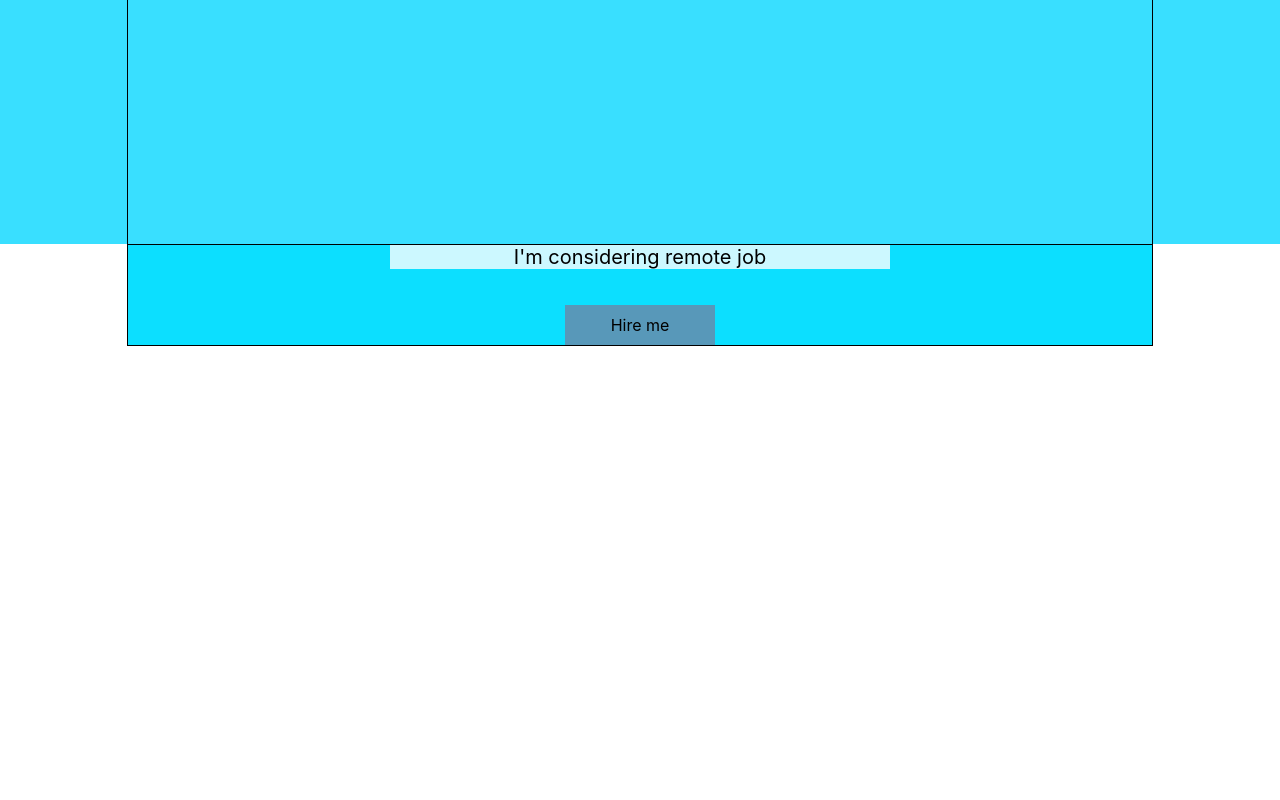
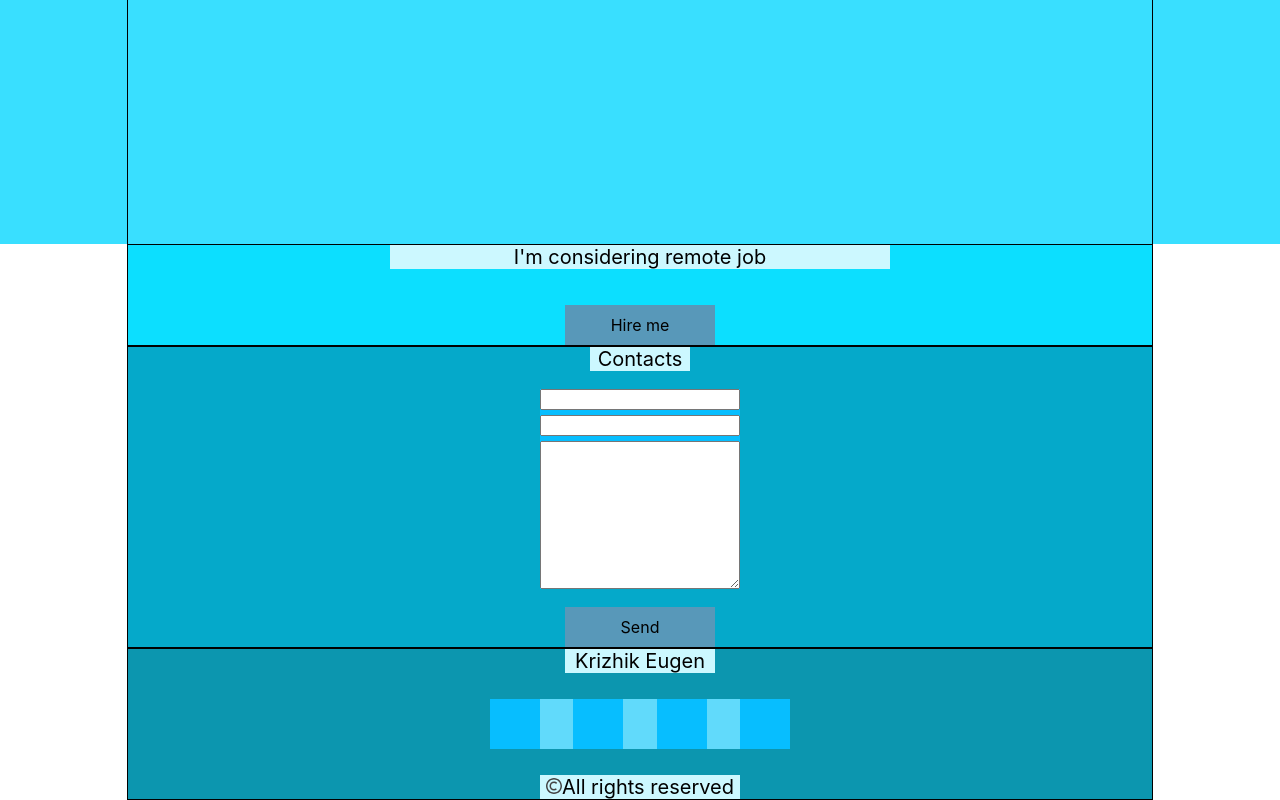
Before and after one commit to krizhik-eugen/my-portfolio, a React (Create React App) app: page / in a window 1280 px wide. Shown: the part 2236-3036 px from the top of the page. Before the commit the page ends 2582 px from the top, so only its background shows below. Built offline with nearby package versions, Linux system fonts and the light colour scheme.

Commit message:
first step done

```diff
--- a/src/App.js
+++ b/src/App.js
@@ -4,6 +4,8 @@ import {Main} from "./main/Main";
 import {Skills} from "./skills/Skills";
 import {Projects} from "./projects/Projects";
 import {RemoteWork} from "./remoteWork/RemoteWork";
+import {Contacts} from "./contacts/Contacts";
+import {Footer} from "./footer/Footer";
 
 function App() {
     return (
@@ -13,6 +15,8 @@ function App() {
             <Skills/>
             <Projects/>
             <RemoteWork/>
+            <Contacts/>
+            <Footer/>
         </div>
     );
 }
--- /dev/null
+++ b/src/contacts/Contacts.js
@@ -0,0 +1,24 @@
+import React from 'react';
+import style from './Contacts.module.css';
+import styleContainer from './../../src/common/Container.module.css';
+
+
+export function Contacts() {
+    return (
+        <div className={styleContainer.container}>
+            <div className={style.contactsBlock}>
+                <span className={style.text}>
+                    Contacts
+                </span>
+                <form className={style.formBlock}>
+                    <input type="text"/>
+                    <input type="text"/>
+                    <textarea>
+
+                    </textarea>
+                </form>
+                <div className={style.sendButton}>Send</div>
+            </div>
+        </div>
+    );
+}
--- /dev/null
+++ b/src/contacts/Contacts.module.css
@@ -0,0 +1,39 @@
+.contactsBlock {
+    width: 100%;
+    height: 300px;
+    background-color: #05a9ca;
+    display: flex;
+    flex-direction: column;
+    justify-content: space-between;
+    align-items: center;
+}
+
+.text {
+    display: block;
+    width: 100px;
+    background-color: #ccf8ff;
+    font-size: 20px;
+    text-align: center;
+}
+
+.formBlock {
+    width: 200px;
+    height: 200px;
+    display: flex;
+    flex-direction: column;
+    background-color: #07beff;
+}
+
+.formBlock input {
+    margin: 0 0 5px 0;
+}
+
+.formBlock textarea {
+    height: 100%;
+}
+.sendButton {
+    text-align: center;
+    width: 130px;
+    padding: 10px;
+    background-color: #5898b9;
+}
--- /dev/null
+++ b/src/footer/Footer.js
@@ -0,0 +1,26 @@
+import React from 'react';
+import style from './Footer.module.css';
+import styleContainer from './../../src/common/Container.module.css';
+import copyrightsymbol from './copyright-symbol.svg'
+
+
+export function Footer() {
+    return (
+        <div className={styleContainer.container}>
+            <div className={style.rightsBlock}>
+                <span className={style.name}>
+                    Krizhik Eugen
+                </span>
+                <div className={style.someWrapper}>
+                    <div className={style.someNote}></div>
+                    <div className={style.someNote}></div>
+                    <div className={style.someNote}></div>
+                    <div className={style.someNote}></div>
+                </div>
+
+
+                <div className={style.rights}> <img src={copyrightsymbol}/>All rights reserved </div>
+            </div>
+        </div>
+    );
+}
--- /dev/null
+++ b/src/footer/Footer.module.css
@@ -0,0 +1,38 @@
+.rightsBlock {
+    width: 100%;
+    height: 150px;
+    background-color: #0c96af;
+    display: flex;
+    flex-direction: column;
+    justify-content: space-between;
+    align-items: center;
+}
+
+.name {
+    display: block;
+    width: 150px;
+    background-color: #ccf8ff;
+    font-size: 20px;
+    text-align: center;
+}
+
+.rights {
+    display: block;
+    width: 200px;
+    background-color: #ccf8ff;
+    font-size: 20px;
+    text-align: center;
+}
+
+.someWrapper {
+    width: 300px;
+display: flex;
+    justify-content: space-between;
+    background-color: #61dafb;
+}
+
+.someNote {
+    width: 50px;
+    height: 50px;
+    background-color: #07beff;
+}
```
Also changed, not shown: src/footer/copyright-symbol.svg (added).
